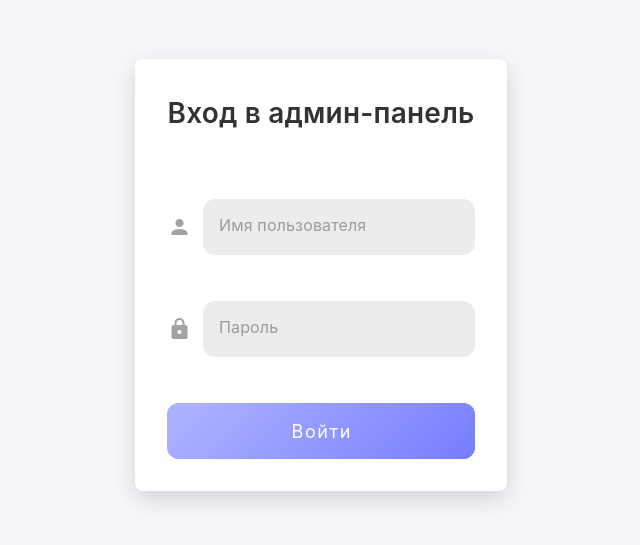
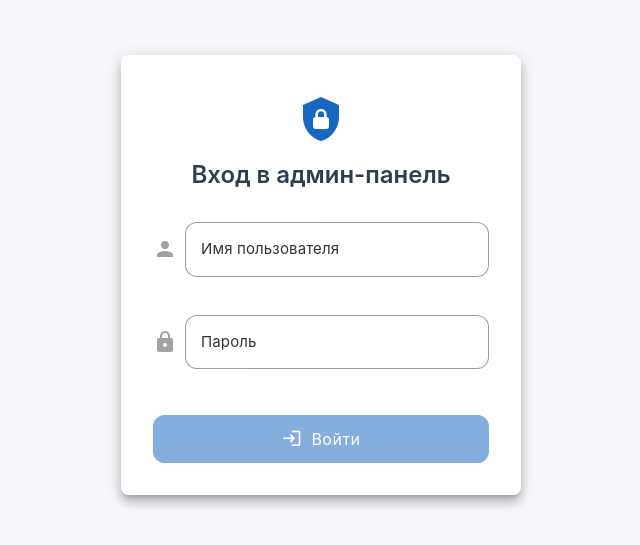
Before and after one commit to AmirSherov/cocktails, a Vue app: page /login in a window 1280 px wide. Shown: the part 125-670 px from the top of the page, without its empty margins (319-959 px from the left). Built offline with nearby package versions, Linux system fonts and the light colour scheme.

Commit message:
added some changes

```diff
--- a/src/components/TicketChat.vue
+++ b/src/components/TicketChat.vue
@@ -8,6 +8,13 @@
       <div class="user-info">
         <div class="text-subtitle-1">ID: {{ ticket.user?.id || 'Н/Д' }}</div>
         <div class="text-subtitle-2">{{ ticket.user?.email || 'Email не указан' }}</div>
+        <v-chip
+          :color="ticket.status === 'open' ? 'success' : 'error'"
+          size="small"
+          class="mt-1"
+        >
+          {{ ticket.status === 'open' ? 'Открыт' : 'Закрыт' }}
+        </v-chip>
       </div>
       <v-spacer></v-spacer>
       <v-btn icon @click="closeChat">
@@ -30,7 +37,7 @@
       </div>
     </v-card-text>
 
-    <v-card-actions class="chat-input">
+    <v-card-actions class="chat-input" v-if="ticket.status === 'open'">
       <v-text-field
         v-model="newMessage"
         placeholder="Введите сообщение..."
@@ -49,6 +56,9 @@
         <v-icon>mdi-send</v-icon>
       </v-btn>
     </v-card-actions>
+    <v-card-text v-else class="text-center text--disabled pa-4">
+      Тикет закрыт. Отправка сообщений недоступна.
+    </v-card-text>
   </v-card>
 </template>
 
--- a/src/views/AdsView.vue
+++ b/src/views/AdsView.vue
@@ -1,19 +1,19 @@
 <template>
   <v-container>
     <v-card>
-      <v-card-title class="d-flex align-center justify-space-between">
-        <h2>Реклама</h2>
-        <div class="d-flex align-center">
+      <v-card-title class="d-flex align-center justify-space-between pa-6">
+        <h4>Реклама</h4>
+        <div class="d-flex align-center gap-4" style="min-width: 60%;">
           <v-text-field
             v-model="search"
             append-icon="mdi-magnify"
             label="Поиск по заголовку и описанию"
-            single-line
             hide-details
-            class="mx-4"
+            class="search-field flex-grow-1"
             @input="handleSearch"
+            density="comfortable"
           />
-          <v-btn color="primary" @click="openCreateDialog">
+          <v-btn color="primary" class="ml-4" min-width="140" @click="openCreateDialog">
             Создать рекламу
           </v-btn>
         </div>
@@ -54,6 +54,7 @@
                 small
                 color="primary"
                 v-bind="attrs"
+                size="30"
                 v-on="on"
                 @click="editAd(item)"
                 class="mr-2"
@@ -70,7 +71,8 @@
                 icon
                 small
                 color="error"
-                v-bind="attrs"
+                  v-bind="attrs"
+                size="30"
                 v-on="on"
                 @click="deleteAd(item)"
               >
@@ -500,4 +502,12 @@ export default {
   padding: 8px;
   margin-top: 4px;
 }
+
+.search-field {
+  min-width: 300px;
+}
+
+.gap-4 {
+  gap: 16px;
+}
 </style>
--- a/src/views/FAQView.vue
+++ b/src/views/FAQView.vue
@@ -1,19 +1,19 @@
 <template>
   <div class="faq-wrapper">
     <v-card flat class="full-width-card">
-      <v-card-title class="d-flex align-center justify-space-between px-4">
-        <h2>FAQ</h2>
-        <div class="d-flex align-center">
+      <v-card-title class="d-flex align-center justify-space-between pa-6">
+        <h4>FAQ</h4>
+        <div class="d-flex align-center gap-4" style="min-width: 60%;">
           <v-text-field
             v-model="search"
             append-icon="mdi-magnify"
             label="Поиск"
-            single-line
             hide-details
-            class="mx-4"
+            class="search-field flex-grow-1"
             @input="handleSearch"
+            density="comfortable"
           />
-          <v-btn color="primary" @click="openCreateDialog">
+          <v-btn color="primary" min-width="140" @click="openCreateDialog">
             Создать FAQ
           </v-btn>
         </div>
@@ -27,13 +27,14 @@
         class="faq-table elevation-1"
         :items-per-page="10"
       >
-        <template v-slot:item.actions="{ item }">
+        <template #item.actions="{ item }">
           <v-tooltip bottom>
-            <template v-slot:activator="{ on, attrs }">
+            <template #activator="{ on, attrs }">
               <v-btn
                 icon
                 color="primary"
                 class="mr-2"
+                size="30"
                 v-bind="attrs"
                 v-on="on"
                 @click="editFaq(item)"
@@ -45,11 +46,12 @@
           </v-tooltip>
 
           <v-tooltip bottom>
-            <template v-slot:activator="{ on, attrs }">
+            <template #activator="{ on, attrs }">
               <v-btn
                 icon
                 color="error"
                 v-bind="attrs"
+                size="30"
                 v-on="on"
                 @click="deleteFaq(item)"
               >
@@ -324,4 +326,12 @@ export default {
 .faq-table .v-data-table__wrapper table td:nth-child(4) {
   width: 120px;  /* Действия */
 }
+
+.search-field {
+  min-width: 300px;
+}
+
+.gap-4 {
+  gap: 16px;
+}
 </style>
--- a/src/views/LoginView.vue
+++ b/src/views/LoginView.vue
@@ -1,11 +1,12 @@
 <template>
-  <body>
-    <div class="auth-page">
-    <v-card class="auth-card">
-      <v-card-title class="text-center pa-4">
-        <h2>Вход в админ-панель</h2>
-      </v-card-title>
-      <v-card-text>
+  <div class="auth-wrapper">
+    <div class="auth-container">
+      <v-card class="auth-card" elevation="8">
+        <div class="auth-header">
+          <v-icon size="48" color="primary" class="mb-4">mdi-shield-lock</v-icon>
+          <h1 class="auth-title">Вход в админ-панель</h1>
+        </div>
+        <v-card-text class="auth-form">
           <v-form ref="form" v-model="valid" @submit.prevent="handleLogin">
             <v-text-field
               v-model="email"
@@ -14,8 +15,11 @@
               prepend-icon="mdi-account"
               type="text"
               required
-            :rules="[v => !!v || 'Email обязателен']"
+              :rules="[v => !!v || 'Имя пользователя обязательно']"
               class="mb-4"
+              density="comfortable"
+              variant="outlined"
+              bg-color="surface"
             />
             <v-text-field
               v-model="password"
@@ -27,6 +31,9 @@
               :rules="[v => !!v || 'Пароль обязателен']"
               class="mb-6"
               @keyup.enter="handleLogin"
+              density="comfortable"
+              variant="outlined"
+              bg-color="surface"
             />
             <v-btn
               color="primary"
@@ -34,16 +41,19 @@
               type="submit"
               :loading="loading"
               :disabled="!valid"
-            height="44"
+              height="48"
+              class="auth-submit-btn"
             >
+              <v-icon left class="mr-2">mdi-login</v-icon>
               Войти
             </v-btn>
           </v-form>
         </v-card-text>
       </v-card>
     </div>
-  </body>
+  </div>
 </template>
+
 <script>
 import { ref, onMounted } from 'vue'
 import { useRouter } from 'vue-router'
@@ -99,99 +109,111 @@ export default {
 </script>
 
 <style scoped>
-.auth-page {
-  height: 100vh;
+.auth-wrapper {
+  min-height: 100vh;
+  width: 100vw;
   display: flex;
-  position: relative;
-  left: 50%;
-  width: 100%;
   align-items: center;
   justify-content: center;
+  margin: 0 auto;
+  position: absolute;
+  left: 50%;
+  top: 50%;
+  transform: translate(-50%, -50%);
   padding: 20px;
 }
 
-.auth-card {
+.auth-container {
   width: 100%;
-  max-width: 480px;
-  border-radius: 20px;
-  box-shadow: 0 8px 24px rgba(0, 0, 0, 0.15);
-  overflow: hidden;
-  background: rgb(255, 255, 255);
+  max-width: 420px;
+  display: flex;
+  justify-content: center;
+  align-items: center;
+  margin: 0 auto;
 }
 
-.v-card-title {
-  padding: 32px !important;
-  background: transparent;
+.auth-card {
+  border-radius: 16px;
+  overflow: hidden;
+  background: rgba(255, 255, 255, 0.95);
+  backdrop-filter: blur(10px);
 }
 
-.v-card-title h2 {
-  font-size: 28px;
-  font-weight: 600;
-  color: #333;
-  margin: 0;
+.auth-header {
+  padding: 40px 32px 0;
   text-align: center;
-  width: 100%;
 }
 
-.v-card-text {
-  padding: 32px !important;
-  background: transparent;
+.auth-title {
+  font-size: 24px;
+  font-weight: 600;
+  color: #2c3e50;
+  margin: 0;
+  line-height: 1.3;
 }
 
-.v-text-field {
-  margin-bottom: 24px !important;
+.auth-form {
+  padding: 32px !important;
 }
 
 :deep(.v-field) {
   border-radius: 12px !important;
-  background: #f5f5f5 !important;
-  min-height: 56px !important;
+  transition: all 0.3s ease;
 }
 
 :deep(.v-field__outline) {
-  display: none;
+  border-width: 1px !important;
 }
 
 :deep(.v-field__input) {
-  padding: 16px 20px !important;
-  font-size: 16px !important;
-  min-height: 56px !important;
+  padding: 16px 16px 16px 0 !important;
+  font-size: 15px !important;
 }
 
 :deep(.v-label) {
-  font-size: 16px;
-  color: #666;
-  margin-top: -2px;
+  font-size: 15px;
+  opacity: 0.8;
 }
 
 :deep(.v-input__prepend) {
-  margin-right: 12px !important;
+  margin-right: 8px !important;
+  opacity: 0.7;
 }
 
-:deep(.mdi-account::before),
-:deep(.mdi-lock::before) {
-  font-size: 24px;
-  color: #666;
+.auth-submit-btn {
+  margin-top: 24px;
+  font-size: 16px;
+  font-weight: 500;
+  letter-spacing: 0.5px;
+  text-transform: none;
+  border-radius: 12px;
+  transition: all 0.3s ease;
 }
 
-.v-btn {
-  text-transform: none;
-  font-size: 18px;
-  font-weight: 500;
-  height: 56px !important;
-  border-radius: 12px;
-  margin-top: 12px;
-  box-shadow: 0 4px 12px rgba(0, 0, 0, 0.1);
-  background: linear-gradient(135deg, #6B73FF 0%, #000DFF 100%) !important;
-  transition: transform 0.2s ease, box-shadow 0.2s ease;
+.auth-submit-btn:not(:disabled) {
+  background: linear-gradient(135deg, #667eea 0%, #764ba2 100%) !important;
 }
 
-.v-btn:hover {
+.auth-submit-btn:hover:not(:disabled) {
   transform: translateY(-2px);
-  box-shadow: 0 6px 16px rgba(0, 0, 0, 0.15);
+  box-shadow: 0 8px 20px rgba(102, 126, 234, 0.3);
 }
 
-.v-btn:active {
-  transform: translateY(0);
+@media (max-width: 600px) {
+  .auth-container {
+    max-width: 100%;
+  }
+
+  .auth-header {
+    padding: 32px 24px 0;
+  }
+
+  .auth-form {
+    padding: 24px !important;
+  }
+
+  .auth-title {
+    font-size: 22px;
+  }
 }
 </style>
--- a/src/views/MailingView.vue
+++ b/src/views/MailingView.vue
@@ -1,19 +1,19 @@
 <template>
   <v-container>
     <v-card>
-      <v-card-title class="d-flex align-center justify-space-between">
-        <h2>Рассылки</h2>
-        <div class="d-flex align-center">
+      <v-card-title class="d-flex align-center justify-space-between pa-6">
+        <h4>Рассылки</h4>
+        <div class="d-flex align-center gap-4" style="min-width: 60%;">
           <v-text-field
             v-model="search"
             append-icon="mdi-magnify"
             label="Поиск по заголовку и описанию"
-            single-line
             hide-details
-            class="mx-4"
+            class="search-field flex-grow-1"
             @input="handleSearch"
+            density="comfortable"
           />
-          <v-btn color="primary" @click="openCreateDialog">
+          <v-btn color="primary" min-width="140" @click="openCreateDialog">
             Создать рассылку
           </v-btn>
         </div>
@@ -52,6 +52,7 @@
                 small
                 color="primary"
                 v-bind="attrs"
+                size="30"
                 v-on="on"
                 @click="editMailing(item)"
                 class="mr-2"
@@ -70,6 +71,7 @@
                 small
                 color="error"
                 v-bind="attrs"
+                size="30"
                 v-on="on"
                 @click="deleteMailing(item)"
                 :loading="loading"
@@ -82,8 +84,6 @@
         </template>
       </v-data-table>
     </v-card>
-
-    <!-- Диалог создания/редактирования рассылки -->
     <v-dialog v-model="dialog" max-width="600px">
       <v-card>
         <v-card-title>
@@ -146,8 +146,6 @@
         </v-card-actions>
       </v-card>
     </v-dialog>
-
-    <!-- Диалог подтверждения удаления -->
     <v-dialog v-model="deleteDialog" max-width="400px">
       <v-card>
         <v-card-title>Подтверждение удаления</v-card-title>
@@ -382,4 +380,12 @@ export default {
   text-overflow: ellipsis;
   white-space: nowrap;
 }
+
+.search-field {
+  min-width: 300px;
+}
+
+.gap-4 {
+  gap: 16px;
+}
 </style>
--- a/src/views/PointsView.vue
+++ b/src/views/PointsView.vue
@@ -22,7 +22,6 @@
       </v-tabs>
 
       <v-card-text>
-        <!-- Таблица конфигурации начисления баллов -->
         <v-data-table
           v-if="activeTab === 0"
           :headers="configHeaders"
@@ -30,13 +29,11 @@
           :loading="loadingConfig"
         >
           <template v-slot:item.actions="{ item }">
-            <v-btn icon small @click="editConfig(item)">
+            <v-btn size="34" icon x-small @click="editConfig(item)">
               <v-icon>mdi-pencil</v-icon>
             </v-btn>
           </template>
         </v-data-table>
-
-        <!-- Таблица пользователей с баллами -->
         <v-data-table
           v-else
           :headers="headers"
@@ -48,14 +45,16 @@
             <v-tooltip bottom>
               <template v-slot:activator="{ on, attrs }">
                 <v-btn
+                  density="compact"
+                  size="24"
                   icon
                   color="primary"
-                  class="mr-2"
+                  class="mr-1"
                   v-bind="attrs"
                   v-on="on"
                   @click="showHistory(item)"
                 >
-                  <v-icon>mdi-history</v-icon>
+                  <v-icon size="16">mdi-history</v-icon>
                 </v-btn>
               </template>
               <span>История операций</span>
@@ -64,13 +63,15 @@
             <v-tooltip bottom>
               <template v-slot:activator="{ on, attrs }">
                 <v-btn
+                  density="compact"
+                  size="24"
                   icon
                   color="success"
                   v-bind="attrs"
                   v-on="on"
                   @click="openPointDialog(item)"
                 >
-                  <v-icon>mdi-plus-circle</v-icon>
+                  <v-icon size="16">mdi-plus-circle</v-icon>
                 </v-btn>
               </template>
               <span>Добавить операцию</span>
@@ -79,8 +80,6 @@
         </v-data-table>
       </v-card-text>
     </v-card>
-
-    <!-- Диалог редактирования конфигурации -->
     <v-dialog v-model="configDialog" max-width="500px">
       <v-card>
         <v-card-title>Редактировать начисление баллов</v-card-title>
@@ -108,8 +107,6 @@
         </v-card-actions>
       </v-card>
     </v-dialog>
-
-    <!-- Диалог добавления операции -->
     <v-dialog v-model="pointDialog" max-width="500px">
       <v-card>
         <v-card-title>Добавить операцию</v-card-title>
@@ -145,7 +142,6 @@
       </v-card>
     </v-dialog>
 
-    <!-- Диалог истории операций -->
     <v-dialog v-model="historyDialog" max-width="900px">
       <v-card>
         <v-card-title class="d-flex justify-space-between">
--- a/src/views/ReferralView.vue
+++ b/src/views/ReferralView.vue
@@ -1,17 +1,19 @@
 <template>
   <v-container fluid class="pa-10">
     <v-card class="full-width-card">
-      <v-card-title class="d-flex align-center justify-space-between">
+      <v-card-title class="d-flex align-center justify-space-between pa-6">
         <h4>Реферальная система</h4>
-        <div class="d-flex align-center">
+        <div class="d-flex align-center gap-4" style="min-width: 60%;">
           <v-text-field
             v-model="search"
             append-icon="mdi-magnify"
             label="Поиск"
             hide-details
+            class="search-field flex-grow-1"
             @input="handleSearch"
+            density="comfortable"
           />
-          <v-btn color="primary" @click="openCreateDialog">
+          <v-btn color="primary" class="ml-4" min-width="140">
             Создать код
           </v-btn>
         </div>
@@ -24,22 +26,24 @@
         :loading="loading"
         class="referral-table elevation-1"
       >
-        <template v-slot:item.user="{ item }">
+        <template #[`item.user`]="{ item }">
           <v-btn
             text
-            small
             color="primary"
-            :to="{ name: 'users', query: { user: item.user }}"
+            variant="text"
+            :to="{ name: 'users', query: { search: item.user }}"
+            class="pa-0"
           >
             {{ item.user }}
           </v-btn>
         </template>
 
-        <template v-slot:item.actions="{ item }">
+        <template #[`item.actions`]="{ item }">
           <v-tooltip bottom>
-            <template v-slot:activator="{ on, attrs }">
+            <template #activator="{ on, attrs }">
               <v-btn
                 icon
+                size="24"
                 color="primary"
                 class="mr-2"
                 v-bind="attrs"
@@ -53,9 +57,10 @@
           </v-tooltip>
 
           <v-tooltip bottom>
-            <template v-slot:activator="{ on, attrs }">
+            <template #activator="{ on, attrs }">
               <v-btn
                 icon
+                size="24"
                 color="error"
                 v-bind="attrs"
                 v-on="on"
@@ -362,4 +367,12 @@ export default {
 .v-data-table__wrapper {
   padding: 0 24px !important;
 }
+
+.search-field {
+  min-width: 300px;
+}
+
+.gap-4 {
+  gap: 16px;
+}
 </style>
--- a/src/views/TicketsView.vue
+++ b/src/views/TicketsView.vue
@@ -163,7 +163,7 @@ export default {
 
     const handleRowClick = (item) => {
       console.log('Clicked ticket:', item)
-      if (item && item.status === 'open') {
+      if (item) {
         console.log('Opening chat for ticket:', item)
         selectedTicket.value = {
           id: item.id,
--- a/src/views/UsersView.vue
+++ b/src/views/UsersView.vue
@@ -34,8 +34,8 @@
         class="users-table"
       >
         <template #[`item.avatar`]="{ item }">
-          <v-avatar size="32">
-            <v-img :src="item.avatar || 'https://cdn.vuetifyjs.com/images/john.jpg'" alt="avatar" />
+          <v-avatar size="32" style="cursor: pointer" @click="showAvatarPreview(item)">
+            <v-img :src="item.avatar || 'https://static.vecteezy.com/system/resources/previews/009/292/244/non_2x/default-avatar-icon-of-social-media-user-vector.jpg'" alt="avatar" />
           </v-avatar>
         </template>
 
@@ -217,6 +217,24 @@
         </v-card-actions>
       </v-card>
     </v-dialog>
+
+    <!-- Диалог для предпросмотра аватара -->
+    <v-dialog v-model="avatarPreviewDialog" max-width="500px">
+      <v-card>
+        <v-card-title class="d-flex justify-space-between align-center pa-4">
+          <span>Аватар пользователя</span>
+          <v-btn icon="mdi-close" size="small" @click="avatarPreviewDialog = false" />
+        </v-card-title>
+        <v-card-text class="pa-0">
+          <v-img
+            :src="selectedAvatar || 'https://static.vecteezy.com/system/resources/previews/009/292/244/non_2x/default-avatar-icon-of-social-media-user-vector.jpg'"
+            max-height="500"
+            contain
+            class="mx-auto"
+          />
+        </v-card-text>
+      </v-card>
+    </v-dialog>
   </div>
 </template>
 
@@ -224,10 +242,12 @@
 import { ref, onMounted } from 'vue'
 import axios from '../plugins/axios'
 import { useToast } from 'vue-toastification'
+import { useRoute } from 'vue-router'
 
 export default {
   name: 'UsersView',
   setup() {
+    const route = useRoute()
     const toast = useToast()
     const search = ref('')
     const loading = ref(false)
@@ -237,6 +257,8 @@ export default {
     const valid = ref(false)
     const permissions = ref([])
     const avatarFile = ref(null)
+    const avatarPreviewDialog = ref(false)
+    const selectedAvatar = ref(null)
 
     const headers = [
       { title: 'ID', key: 'id', width: '50px' },
@@ -430,8 +452,18 @@ export default {
       }
     }
 
+    const showAvatarPreview = (item) => {
+      selectedAvatar.value = item.avatar
+      avatarPreviewDialog.value = true
+    }
+
     onMounted(() => {
-      fetchUsers()
+      if (route.query.search) {
+        search.value = route.query.search
+        handleSearch()
+      } else {
+        fetchUsers()
+      }
       fetchPermissions()
     })
 
@@ -446,13 +478,16 @@ export default {
       valid,
       permissions,
       avatarFile,
+      avatarPreviewDialog,
+      selectedAvatar,
       handleSearch,
       openCreateDialog,
       editUser,
       closeDialog,
       saveUser,
       deleteUser,
-      handleAvatarChange
+      handleAvatarChange,
+      showAvatarPreview
     }
   }
 }
```
Also changed, not shown: src/views/PromoView.vue (+158 -29 lines). Lines whose indentation alone changed are shown as unchanged.
